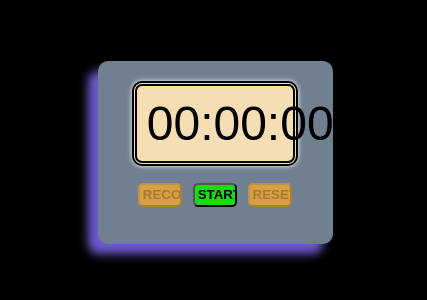
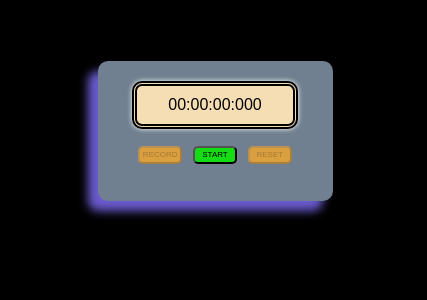
Before and after one commit to SwagnikKundu/Stopwatch, a plain HTML site: page index.html in a window 390 px wide. Shown: the part 192-492 px from the top of the page, 427 px wide, since content can reach past the window. Drawn offline with Linux system fonts and the light colour scheme.

Commit message:
compatibility in mobiile view

```diff
--- a/style.css
+++ b/style.css
@@ -36,6 +36,8 @@ body{
 }
 
 
+
+
 /* Timer control styles */
 .timer-control{
     margin: auto;
@@ -45,6 +47,7 @@ body{
     display: flex;
     align-items: center;
     justify-content: space-evenly;
+
 }
 
 
@@ -54,9 +57,23 @@ body{
     padding: 1.5%;
     border-radius: 5px;
     overflow: hidden;
+    cursor: grabbing;
     font-weight: bolder;
-    cursor: grabbing;
 }
+
+@media screen and (max-width: 600px){
+    .timer-buttons{
+        font: 0.5rem sans-serif;
+    }
+
+    .timer-clock{
+        font: 1rem sans-serif;
+    }
+
+    th,td{
+        font: 0.5rem sans-serif;
+    }
+
 
 /* Timer button hover styles */
 .timer-buttons:hover{
```
